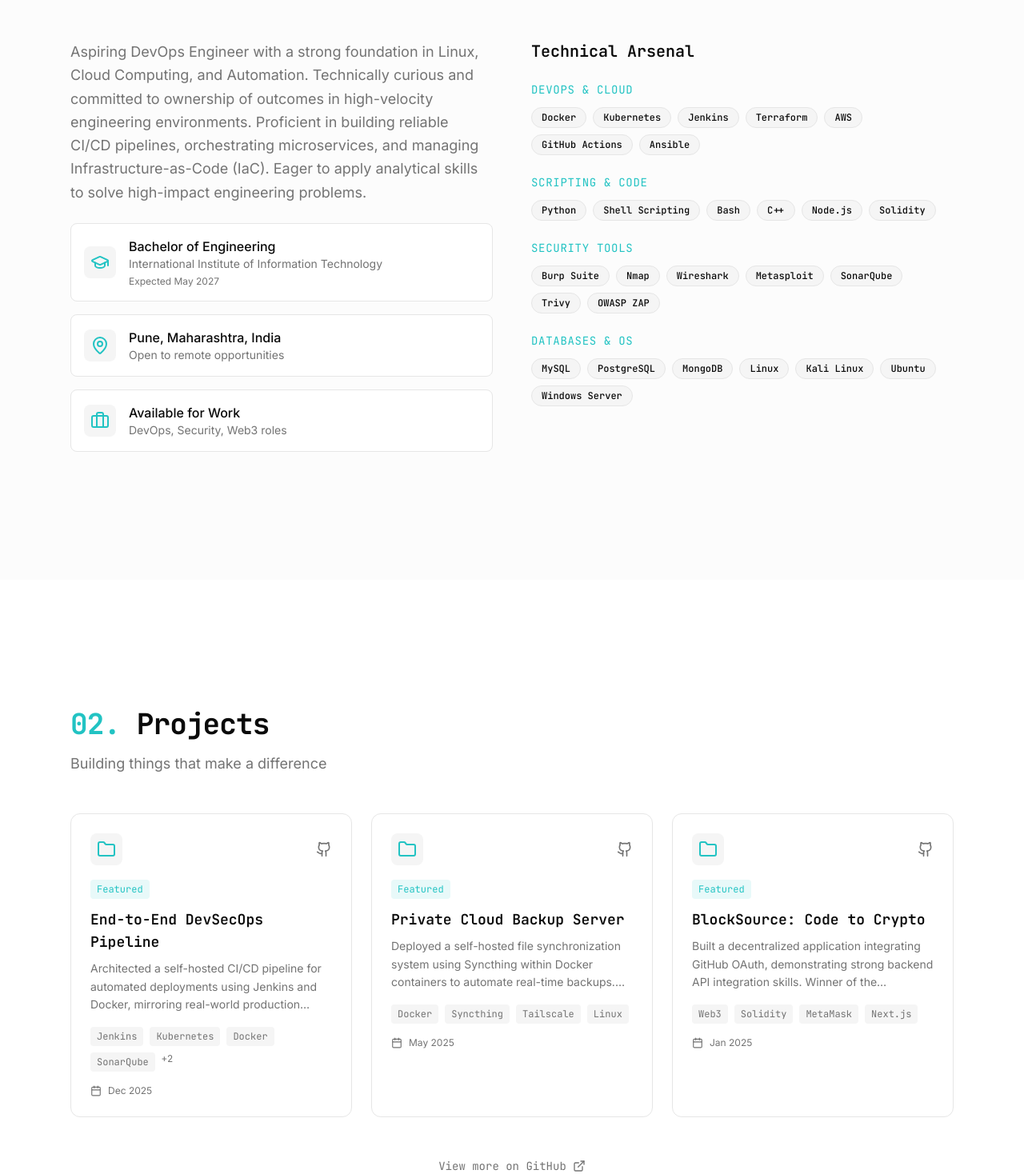
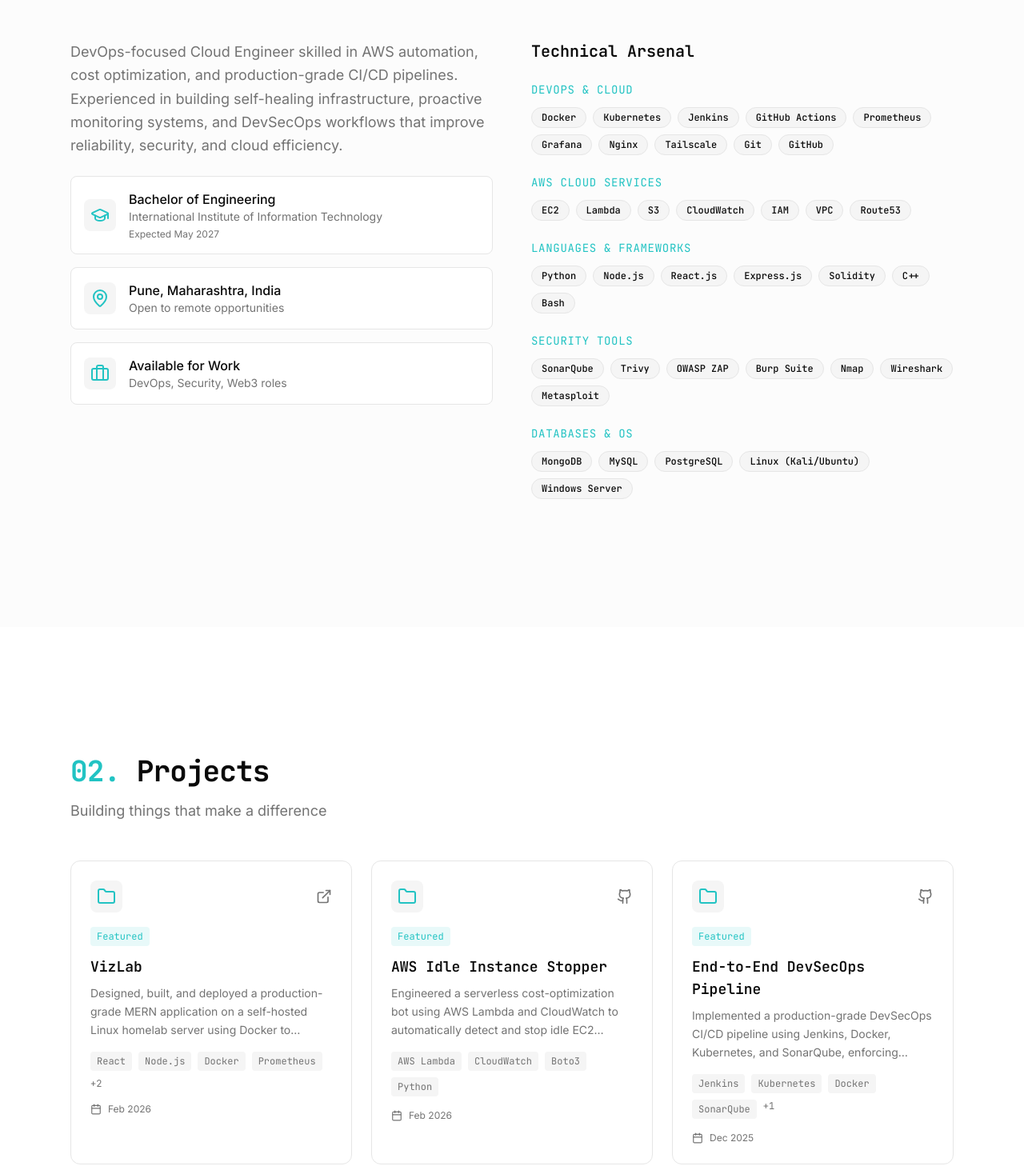
Before and after one commit to prajwal-1703/Portfolio, a React (Vite) app: page / in a window 1280 px wide. Shown: the part 1042-2510 px from the top of the page at 80% size. Built offline with nearby package versions, Linux system fonts and the light colour scheme; the HTML template or start-up script is replaced by a standard one.

Commit message:
feat: Add initial portfolio data configuration and a DevOps PDF document.

```diff
--- a/src/data/portfolioData.ts
+++ b/src/data/portfolioData.ts
@@ -88,8 +88,8 @@
 
 export const personalInfo: PersonalInfo = {
   name: "Prajwal Athare",
-  tagline: "DevOps Engineer | Cybersecurity Enthusiast | Web3 Builder",
-  summary: "Aspiring DevOps Engineer with a strong foundation in Linux, Cloud Computing, and Automation. Technically curious and committed to ownership of outcomes in high-velocity engineering environments. Proficient in building reliable CI/CD pipelines, orchestrating microservices, and managing Infrastructure-as-Code (IaC). Eager to apply analytical skills to solve high-impact engineering problems.",
+  tagline: "DevOps & Cloud Engineer | AWS Automation | DevSecOps",
+  summary: "DevOps-focused Cloud Engineer skilled in AWS automation, cost optimization, and production-grade CI/CD pipelines. Experienced in building self-healing infrastructure, proactive monitoring systems, and DevSecOps workflows that improve reliability, security, and cloud efficiency.",
   email: "atharep1703@gmail.com",
   phone: "+91-9922047771",
   location: "Pune, Maharashtra, India",
@@ -107,66 +107,90 @@
 export const skills: Skill[] = [
   {
     category: "DevOps & Cloud",
-    items: ["Docker", "Kubernetes", "Jenkins", "Terraform", "AWS", "GitHub Actions", "Ansible"],
+    items: ["Docker", "Kubernetes", "Jenkins", "GitHub Actions", "Prometheus", "Grafana", "Nginx", "Tailscale", "Git", "GitHub"],
   },
   {
-    category: "Scripting & Code",
-    items: ["Python", "Shell Scripting", "Bash", "C++", "Node.js", "Solidity"],
+    category: "AWS Cloud Services",
+    items: ["EC2", "Lambda", "S3", "CloudWatch", "IAM", "VPC", "Route53"],
+  },
+  {
+    category: "Languages & Frameworks",
+    items: ["Python", "Node.js", "React.js", "Express.js", "Solidity", "C++", "Bash"],
   },
   {
     category: "Security Tools",
-    items: ["Burp Suite", "Nmap", "Wireshark", "Metasploit", "SonarQube", "Trivy", "OWASP ZAP"],
+    items: ["SonarQube", "Trivy", "OWASP ZAP", "Burp Suite", "Nmap", "Wireshark", "Metasploit"],
   },
   {
     category: "Databases & OS",
-    items: ["MySQL", "PostgreSQL", "MongoDB", "Linux", "Kali Linux", "Ubuntu", "Windows Server"],
+    items: ["MongoDB", "MySQL", "PostgreSQL", "Linux (Kali/Ubuntu)", "Windows Server"],
   },
 ];
 
 export const projects: Project[] = [
   {
+    title: "VizLab",
+    description: "Designed, built, and deployed a production-grade MERN application on a self-hosted Linux homelab server using Docker to visualize DevOps infrastructure dependencies across containerized and cloud-based systems. Implemented backend services to collect, parse, and correlate Docker and AWS metrics. Integrated Prometheus and Grafana for real-time metrics scraping and visualization.",
+    techStack: ["React", "Node.js", "Docker", "Prometheus", "Grafana", "AWS"],
+    liveUrl: "#", // Add live demo link if available
+    featured: true,
+    date: "Feb 2026",
+  },
+  {
+    title: "AWS Idle Instance Stopper",
+    description: "Engineered a serverless cost-optimization bot using AWS Lambda and CloudWatch to automatically detect and stop idle EC2 instances based on CPU utilization thresholds. Reduced non-production cloud compute costs by 40% by eliminating wasted runtime during off-hours.",
+    techStack: ["AWS Lambda", "CloudWatch", "Boto3", "Python"],
+    githubUrl: "https://github.com/Prajwal-1703",
+    featured: true,
+    date: "Feb 2026",
+  },
+  {
     title: "End-to-End DevSecOps Pipeline",
-    description: "Architected a self-hosted CI/CD pipeline for automated deployments using Jenkins and Docker, mirroring real-world production workflows. Integrated automated security gates (SonarQube, Trivy) to identify vulnerabilities early. Implemented GitOps principles to automatically update a Kubernetes cluster.",
-    techStack: ["Jenkins", "Kubernetes", "Docker", "SonarQube", "Trivy", "GitOps"],
+    description: "Implemented a production-grade DevSecOps CI/CD pipeline using Jenkins, Docker, Kubernetes, and SonarQube, enforcing automated security gates (SAST, DAST, image scanning) and reducing deployment risk.",
+    techStack: ["Jenkins", "Kubernetes", "Docker", "SonarQube", "Trivy"],
     githubUrl: "https://github.com/Prajwal-1703",
     featured: true,
     date: "Dec 2025",
   },
   {
+    title: "Uptimely (SaaS Observability Platform)",
+    description: "Architected a multi-tenant SaaS observability platform using a scalable Node.js polling engine, self-service React dashboards, and automated email alerting to reduce Mean Time to Detection (MTTD) for user services.",
+    techStack: ["React", "Node.js", "MongoDB", "AWS"],
+    featured: true,
+    date: "Jan 2026",
+  },
+  {
     title: "Private Cloud Backup Server",
-    description: "Deployed a self-hosted file synchronization system using Syncthing within Docker containers to automate real-time backups. Implemented Tailscale for secure, zero-trust mesh network, enabling encrypted data transfer across subnets.",
+    description: "Maintained 99.9% connectivity on dynamic IPs via a self-healing mesh network, removing DNS dependencies. Deployed using Docker, Syncthing, and Tailscale on Linux.",
     techStack: ["Docker", "Syncthing", "Tailscale", "Linux"],
     githubUrl: "https://github.com/Prajwal-1703",
-    featured: true,
+    featured: false,
     date: "May 2025",
-  },
-  {
-    title: "BlockSource: Code to Crypto",
-    description: "Built a decentralized application integrating GitHub OAuth, demonstrating strong backend API integration skills. Winner of the Blockchain Domain-Specific Prize at The Convene 25 (National Level).",
-    techStack: ["Web3", "Solidity", "MetaMask", "Next.js"],
-    githubUrl: "https://github.com/Prajwal-1703",
-    featured: true,
-    date: "Jan 2025",
   },
 ];
 
 export const experiences: Experience[] = [
   {
-    title: "Blockchain Project Intern (Mentorship)",
-    company: "DAppWorld",
+    title: "DevOps Trainee",
+    company: "Parabola9",
     location: "Pune, India",
-    startDate: "Jan 2025",
-    endDate: "Apr 2025",
+    startDate: "Feb 2026",
+    endDate: "Present",
     description: [
-      "Collaborated on the development of a DAO-based decentralized platform using Solidity and Next.js",
-      "Implemented Git workflows for version control and participated in rigorous code reviews",
-      "Assisted in the deployment and automated testing of smart contracts on Ethereum testnets",
+      "Designed and deployed an AWS-based intelligent cost optimization engine ('Idle Stopper') that analyzes multi-metric utilization data and automatically enforces shutdown policies - cutting non-production cloud spend by up to 40%.",
+      "Developed a proactive disk space monitoring system that triggers automated email alerts upon exceeding utilization thresholds, preventing storage-related service outages.",
     ],
-    techStack: ["Solidity", "Next.js", "Git", "Ethereum"],
+    techStack: ["Python", "AWS", "CloudWatch", "Lambda"],
   },
 ];
 
 export const achievements: Achievement[] = [
+  {
+    title: "AWS Certifications",
+    description: "Technical Professional, Cloud Economics, Containers on AWS, Migrating Workloads, Digital Sovereignty, ML & Generative AI",
+    date: "2026",
+    icon: "award",
+  },
   {
     title: "Winner - Blockchain Domain Prize",
     description: "The Convene 25, IEEE Pune Section & Sinhgad Institute",
@@ -178,18 +202,6 @@
     description: "American Sign Language Detection project using MediaPipe & OpenCV",
     date: "2025",
     icon: "award",
-  },
-  {
-    title: "Learn Linux and Shell Scripting",
-    description: "Course Completed - From Basic To Advanced (Udemy)",
-    date: "2023",
-    icon: "certificate",
-  },
-  {
-    title: "Ethereum 101",
-    description: "Course Completed - Dapp-world",
-    date: "2025",
-    icon: "certificate",
   },
 ];
 
@@ -204,7 +216,7 @@
   //   date: "2025-01-15",
   // },
 
-   {
+  {
     title: "Build Your Own Private Cloud in 5 Minutes with Docker, Syncthing & Tailscale ☁️🔒",
     platform: "devto",
     url: "https://dev.to/prajwal_ee759ffa925a7429e/build-your-own-private-cloud-in-5-minutes-with-docker-syncthing-tailscale-d4b",
@@ -225,7 +237,7 @@
   //   engagement: "500+ reactions",
   // },
 
-   {
+  {
     platform: "linkedin",
     content: "Excited to share that I won the Blockchain Domain Prize at The Convene 25!",
     url: "https://www.linkedin.com/posts/prajwal-athare-a4074628a_blockchain-web3-dapp-activity-7318930128883924992-9m1-?utm_source=social_share_send&utm_medium=member_desktop_web&rcm=ACoAAEY7plABxRlmqTvC8yWceynoBkEnGEtnpyQ",
@@ -237,7 +249,7 @@
 export const education: Education = {
   institution: "International Institute of Information Technology",
   degree: "Bachelor of Engineering",
-  field: "Computer Engineering",
+  field: "Computer Engineering (CGPA: 9.268)",
   location: "Pune, Maharashtra",
   graduationDate: "Expected May 2027",
 };
```
Also changed, not shown: 1 other file (tests, documents, lock files or other folders).
